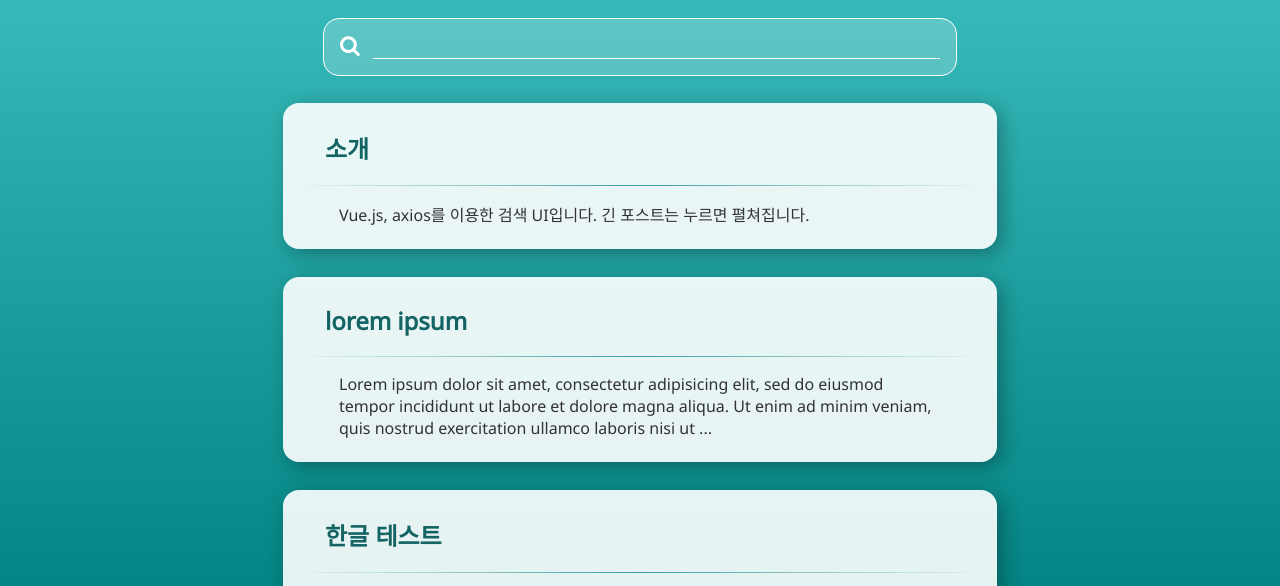
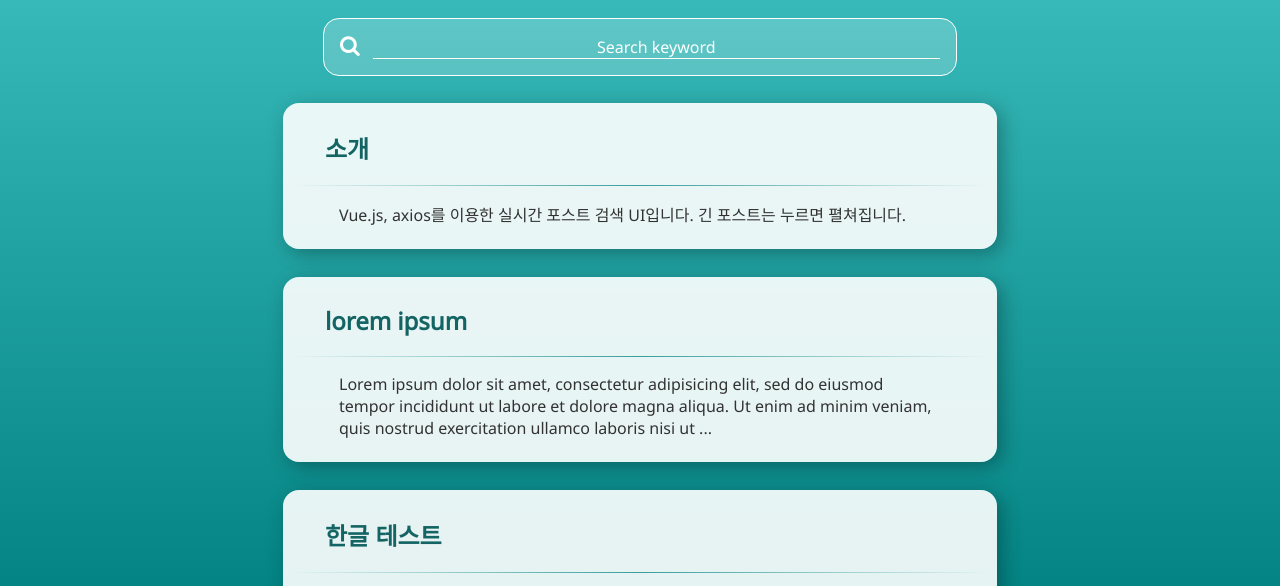
Before and after one commit to yeonmu4121/vuejs-search-ui, a plain HTML site: page index.html in a window 1280 px wide. Shown: the part 169-755 px from the top of the page. Drawn offline with nearby package versions, Linux system fonts and the light colour scheme.

Commit message:
Change design details

```diff
--- a/index.html
+++ b/index.html
@@ -3,9 +3,15 @@
     <head>
         <meta charset="utf-8">
         <meta name="viewport" content="width=device-width">
+        <meta name="theme-color" content="teal">
+        <meta property="og:title" content="Vue.js Search UI">
+        <meta property="og:url" content="https://yeonmu4121.github.io/vuejs-search-ui/">
+        <meta property="og:image" content="og.png">
+        <meta property="og:description" content="Vue.js를 이용한 실시간 포스트 검색 UI">
         <title>Vue.js Search UI</title>
         <link rel="stylesheet" href="https://maxcdn.bootstrapcdn.com/font-awesome/4.7.0/css/font-awesome.min.css">
         <link href="https://fonts.googleapis.com/css?family=Noto+Sans" rel="stylesheet">
+        <link rel="shortcut icon" type="image/x-icon" href="favicon.ico">
         <link rel="stylesheet" href="master.css">
     </head>
     <body>
@@ -13,7 +19,7 @@
             <h1>Vue.js Search UI</h1>
             <div id="search">
                 <i class="fa fa-search fa-inverse fa-lg" aria-hidden="true"></i>
-                <input type="text" v-model="word">
+                <input type="text" v-model="word" placeholder="Search keyword">
             </div>
             <div id="post-list">
                 <a class="post"
--- a/master.css
+++ b/master.css
@@ -46,6 +46,11 @@ h1 {
     font-size: 1rem;
     color: white;
     text-align: center;
+}
+
+::-webkit-input-placeholder {
+    color: white;
+    font-family: 'Noto Sans', sans-serif;
 }
 
 #post-list {
--- a/posts.json
+++ b/posts.json
@@ -1,7 +1,7 @@
 [
     {
         "title": "소개",
-        "content": "Vue.js, axios를 이용한 검색 UI입니다. 긴 포스트는 누르면 펼쳐집니다.",
+        "content": "Vue.js, axios를 이용한 실시간 포스트 검색 UI입니다. 긴 포스트는 누르면 펼쳐집니다.",
         "expanded": false
     },
     {
```
Also changed, not shown: favicon.ico (added), og.png (added).
